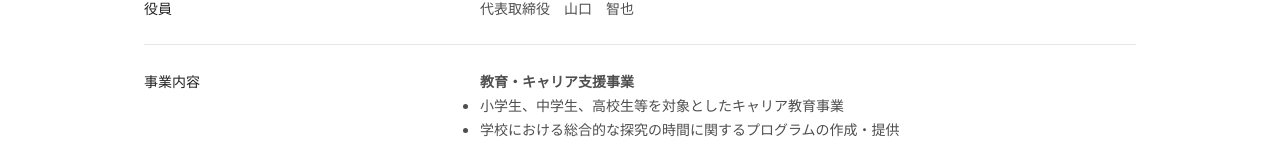
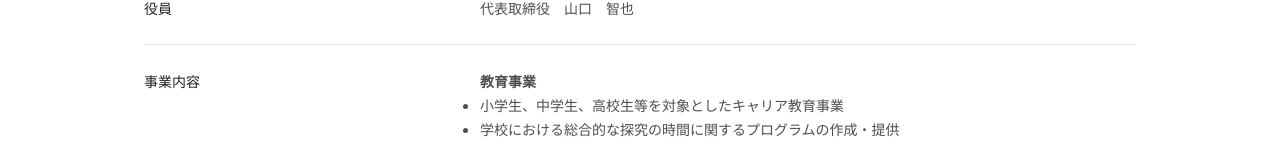
Before and after one commit to yvngmaxe/Canvas-site, a Next.js app: page /company in a window 1280 px wide. Shown: the part 604-765 px from the top of the page. Built offline with nearby package versions, Linux system fonts and the light colour scheme; no server answers.

Commit message:
sentence

```diff
--- a/app/company/page.tsx
+++ b/app/company/page.tsx
@@ -42,7 +42,7 @@ export default function CompanyPage() {
               事業内容
             </dt>
             <dd className="mt-1 text-sm leading-6 text-foreground/80 sm:col-span-2 sm:mt-0">
-              <strong>教育・キャリア支援事業</strong>
+              <strong>教育事業</strong>
               <ul>
                 <li style={{ listStyleType: "disc" }}>
                   小学生、中学生、高校生等を対象としたキャリア教育事業
```
